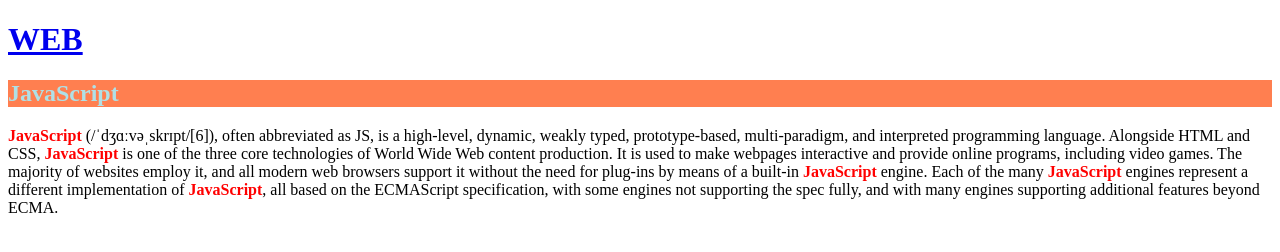
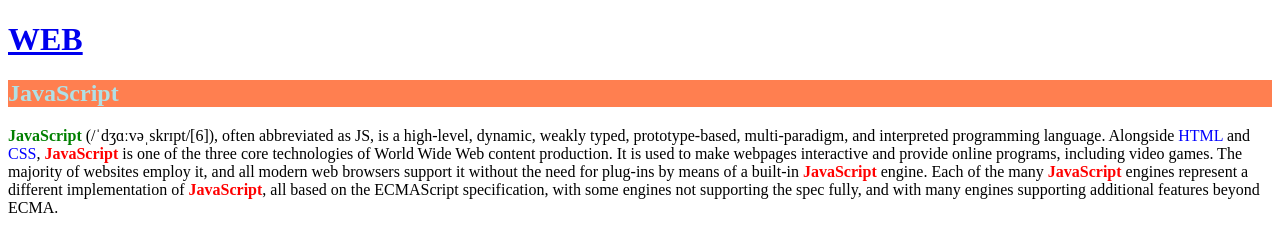
Before and after one commit to KimMinme/LifeCoding-WEB2-JavaScript, a plain HTML site: page ex3.html in a window 1280 px wide. Drawn offline with Linux system fonts and the light colour scheme.

Commit message:
CSS 선택자

```diff
--- a/ex3.html
+++ b/ex3.html
@@ -4,10 +4,20 @@
   <!-- style 태그는 태그 내부에 있는 코드가
     CSS임을 웹브라우저에게 알리는 구분자 -->
   <style>
+    /* class 선택자 '.'는 grouping할 때 사용함 */
     .js{ /* class가 js인 모든 태그의 스타일 지정 */
       font-weight: bold;
       color: red;
     }
+    /* id 선택자 '#'은 하나하나를 식별시킬 때 사용함 */
+    #first{ /* id가 first인 모든 태그의 스타일 지정 */
+      color: green; /* id가 first인 color를 green으로 설정 */
+    }
+    /* 기호가 아무것도 없다면 곧 태그 선택자가 됨 */
+    span{ /* 모든 span 태그의 스타일 지정 */
+      color: blue;
+    }
+    /* 선택자 우선순위: id선택자(#) > class선택자(.) > 태그선택자 */
   </style>
 </head>
 <body>
@@ -21,7 +31,8 @@
     <!-- 위에서 style 속성의 값을 "font-weight: bold",
       "color: red"로 설정하여 JavaScript 글자를 굵게 하고
       빨간색으로 만듦 -->
-    <span class="js">JavaScript</span> (/ˈdʒɑːvəˌskrɪpt/[6]), often abbreviated as JS, is a high-level, dynamic, weakly typed, prototype-based, multi-paradigm, and interpreted programming language. Alongside HTML and CSS, <span class="js">JavaScript</span> is one of the three core technologies of World Wide Web content production. It is used to make webpages interactive and provide online programs, including video games. The majority of websites employ it, and all modern web browsers support it without the need for plug-ins by means of a built-in <span class="js">JavaScript</span> engine. Each of the many <span class="js">JavaScript</span> engines represent a different implementation of <span class="js">JavaScript</span>, all based on the ECMAScript specification, with some engines not supporting the spec fully, and with many engines supporting additional features beyond ECMA.
+    <!-- 첫 번째 JavaScript 글자의 id를 first로 함 -->
+    <span id="first" class="js">JavaScript</span> (/ˈdʒɑːvəˌskrɪpt/[6]), often abbreviated as JS, is a high-level, dynamic, weakly typed, prototype-based, multi-paradigm, and interpreted programming language. Alongside <span>HTML</span> and <span>CSS</span>, <span class="js">JavaScript</span> is one of the three core technologies of World Wide Web content production. It is used to make webpages interactive and provide online programs, including video games. The majority of websites employ it, and all modern web browsers support it without the need for plug-ins by means of a built-in <span class="js">JavaScript</span> engine. Each of the many <span class="js">JavaScript</span> engines represent a different implementation of <span class="js">JavaScript</span>, all based on the ECMAScript specification, with some engines not supporting the spec fully, and with many engines supporting additional features beyond ECMA.
   </p>
 </body>
 </html>
```
